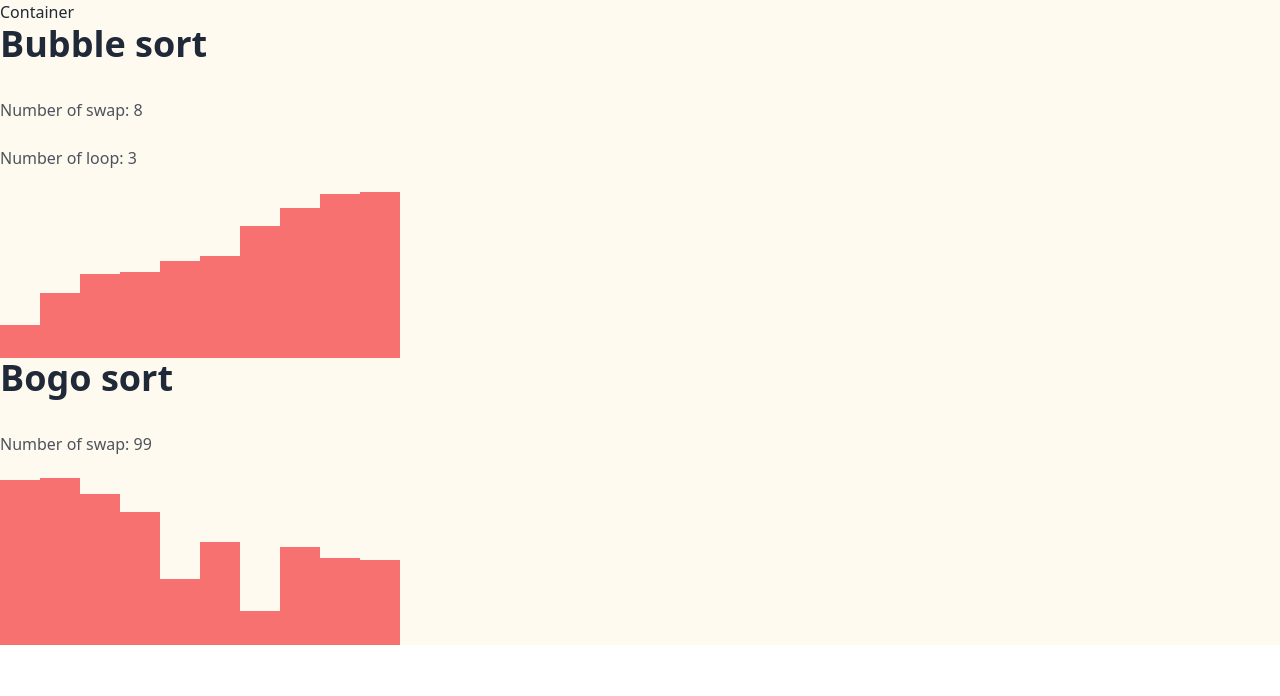
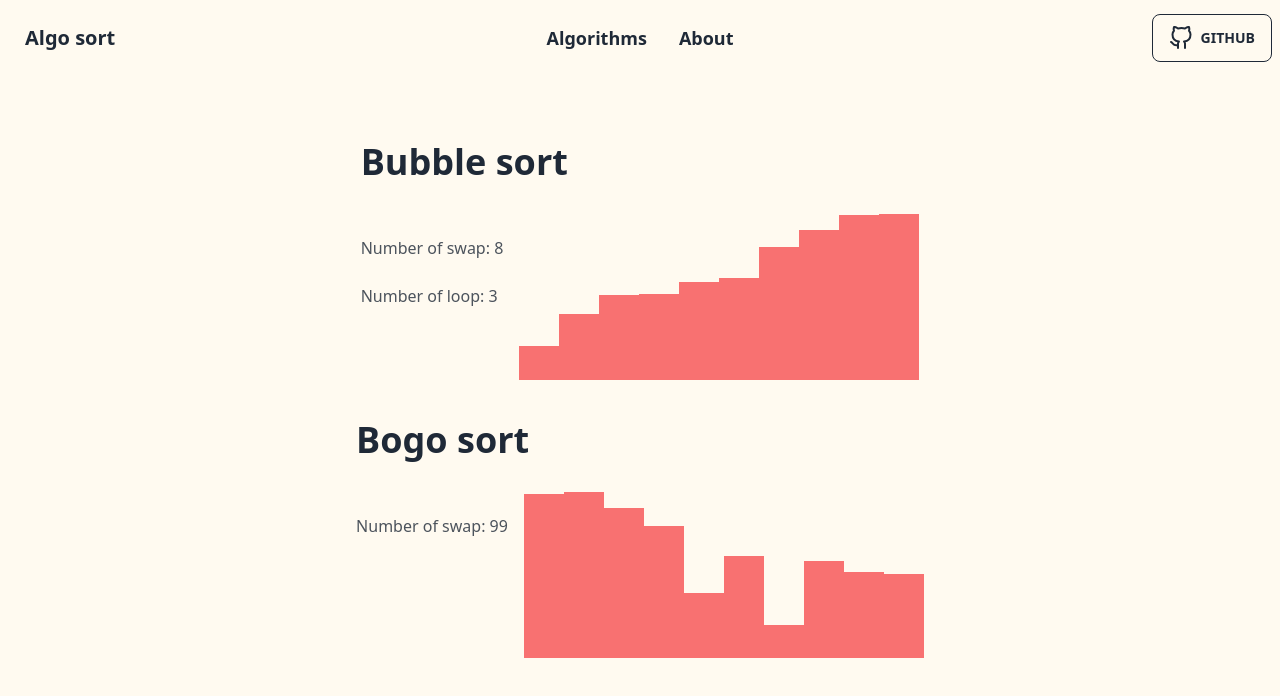
Before and after one commit to ReyalWesley/algo-sort, a React (Vite) app: page / in a window 1280 px wide. Shown: the top 696 px of the page. Built offline with nearby package versions, Linux system fonts and the light colour scheme.

Commit message:
feat(component): layout component

```diff
--- a/src/App.tsx
+++ b/src/App.tsx
@@ -1,11 +1,12 @@
+import { Container } from './component/layout/container';
 import { Algos } from './component/algo';
 import React from 'react';
-import { Routes, Route, Outlet } from 'react-router-dom';
+import { Routes, Route } from 'react-router-dom';
 
 function App() {
   return (
     <Routes>
-      <Route element={<div>Container <Outlet /></div>}>
+      <Route element={<Container />}>
         <Route path="/" element={<Algos />} />
         <Route path="/about" element={<div>about</div>} />
       </Route>
--- a/src/component/algo/bogoSort.tsx
+++ b/src/component/algo/bogoSort.tsx
@@ -1,7 +1,7 @@
 import {
   SortFunctionParamType,
   SortFunctionReturnType,
-} from '../render/sortBlock';
+} from './render/sortBlock';
 
 function shuffleArray(data: number[]) {
   for (let i = data.length - 1; i > 0; i--) {
--- a/src/component/algo/bubbleSort.tsx
+++ b/src/component/algo/bubbleSort.tsx
@@ -1,7 +1,7 @@
 import {
   SortFunctionParamType,
   SortFunctionReturnType,
-} from '../render/sortBlock';
+} from './render/sortBlock';
 
 export const bubbleSortFunction = (
   params: SortFunctionParamType
--- a/src/component/algo/index.tsx
+++ b/src/component/algo/index.tsx
@@ -2,7 +2,7 @@ import {
   SortBlock,
   SortBlockPropsType,
   generateList,
-} from '../render/sortBlock';
+} from './render/sortBlock';
 import { bubbleSortFunction } from './bubbleSort';
 import { bogoSortFunction } from './bogoSort';
 import React from 'react';
--- a/src/component/render/sortBlock.tsx
+++ b/src/component/algo/render/sortBlock.tsx
@@ -1,5 +1,5 @@
 import React, { useEffect, useState } from 'react';
-import { List } from '../render/graph/barChart';
+import { List } from './graph/barChart';
 
 type GenerateListParam = {
   size?: number;
@@ -135,9 +135,11 @@ export const SortBlock: React.FC<SortBlockPropsType> = ({
   return (
     <article className="prose">
       <h1>{algoName}</h1>
-      <div>
-        {swap && <p>Number of swap: {countSwap}</p>}
-        {loop && <p>Number of loop: {countLoop}</p>}
+      <div className="sm:flex gap-x-4">
+        <div>
+          {swap && <p>Number of swap: {countSwap}</p>}
+          {loop && <p>Number of loop: {countLoop}</p>}
+        </div>
         <List dataSet={data} />
       </div>
     </article>
--- /dev/null
+++ b/src/component/common/icon/index.tsx
@@ -0,0 +1,26 @@
+import React from 'react';
+import { GitHub, Icon as FeatherIcon } from 'react-feather';
+
+export type AllowedIcons = 'github';
+
+function mapIcon(name: AllowedIcons): FeatherIcon | undefined {
+  switch (name) {
+    case 'github':
+      return GitHub;
+  }
+}
+
+type IconProps = {
+  name: AllowedIcons;
+  size?: number;
+  className?: string;
+  onClick?: () => void;
+};
+
+export const Icon: React.FC<IconProps> = ({ name, size, ...props }) => {
+  const InternalIcon = mapIcon(name);
+  if (!InternalIcon) {
+    return null;
+  }
+  return <InternalIcon size={size ? size : 24} {...props} />;
+};
--- /dev/null
+++ b/src/component/layout/container.tsx
@@ -0,0 +1,15 @@
+import React from 'react';
+import { Outlet } from 'react-router-dom';
+import { Navbar } from './navbar';
+
+export const Container: React.FC<React.PropsWithChildren> = ({ children }) => {
+  return (
+    <>
+      <Navbar />
+      <div className="flex flex-col items-center h-screen justify-center gap-y-10">
+        {children}
+        <Outlet />
+      </div>
+    </>
+  );
+};
--- /dev/null
+++ b/src/component/layout/navbar.tsx
@@ -0,0 +1,37 @@
+import { Icon } from '../common/icon';
+import React from 'react';
+import { Link } from 'react-router-dom';
+
+export const Navbar: React.FC = () => {
+  return (
+    <div className="navbar bg-base-100 fixed">
+      <div className="navbar-start">
+        <a className="btn btn-ghost normal-case text-xl">Algo sort</a>
+      </div>
+      <div className="navbar-center lg:flex">
+        <ul className="menu menu-horizontal px-1">
+          <li>
+            <Link to={'/algos'} className="font-semibold text-lg">
+              Algorithms
+            </Link>
+          </li>
+          <li>
+            <Link to={'/about'} className="font-semibold text-lg">
+              About
+            </Link>
+          </li>
+        </ul>
+      </div>
+      <div className="navbar-end">
+        <Link
+          className="btn btn-outline"
+          to={'https://github.com/ReyalWesley/algo-sort'}
+          target="_blank"
+        >
+          <Icon name="github" />
+          github
+        </Link>
+      </div>
+    </div>
+  );
+};
--- a/src/index.css
+++ b/src/index.css
@@ -7,3 +7,7 @@
 body {
   background-color: floralwhite;
 }
+
+.navbar {
+  background-color: floralwhite;
+}
--- a/src/main.tsx
+++ b/src/main.tsx
@@ -2,7 +2,7 @@ import * as React from 'react';
 import * as ReactDOM from 'react-dom/client';
 import { BrowserRouter } from 'react-router-dom';
 import './index.css';
-import App from '../src/App'
+import App from '../src/App';
 
 ReactDOM.createRoot(document.getElementById('root') as HTMLElement).render(
   <React.StrictMode>
```
Also changed, not shown: src/component/algo/render/graph/barChart.tsx (renamed from src/component/render/graph/barChart.tsx).
